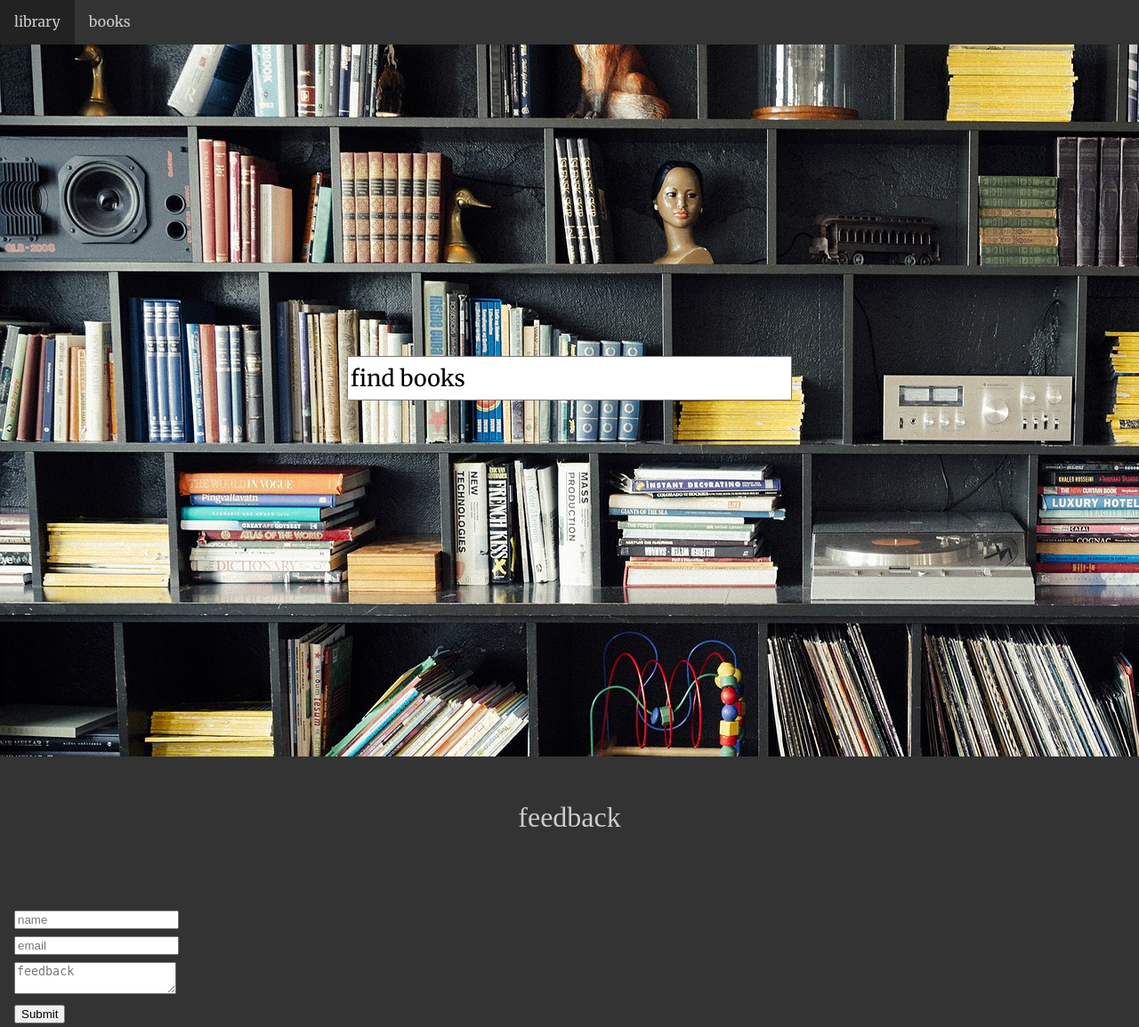
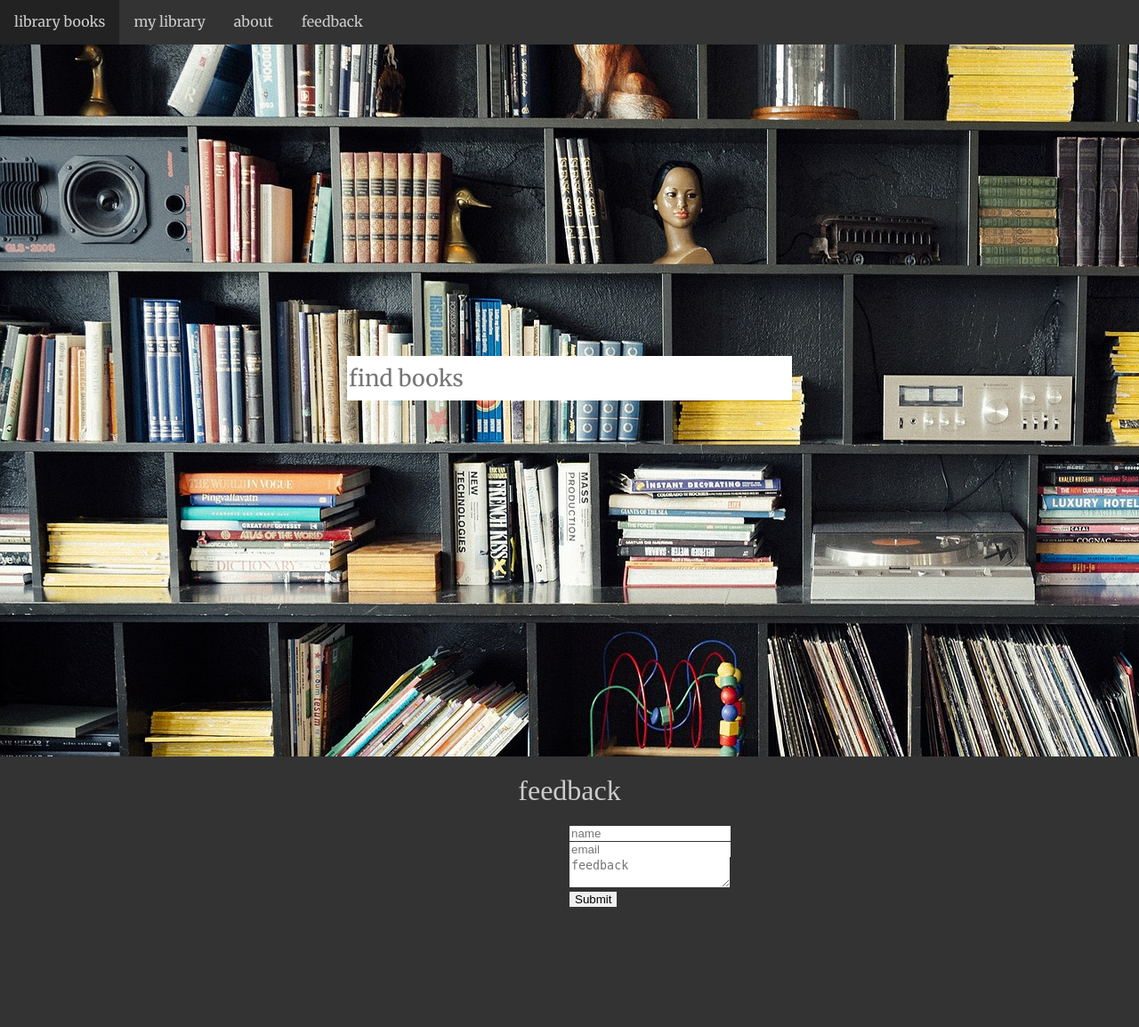
Before and after one commit to BrookJacob/CS396Project, a PHP site: page / in a window 1280 px wide. Shown: the whole page at 89% size. After the commit the page ends 1019 px from the top, so only its background shows below. Run offline with PHP 8.4, Linux system fonts and the light colour scheme.

Commit message:
Changed tabs

```diff
--- a/css/main.css
+++ b/css/main.css
@@ -9,7 +9,8 @@ body {
 }
 .splash {
   background-color: rgb(0, 105, 137);
-  background-image: url("../images/bookshelf.jpg")
+  background-image: url("../images/bookshelf.jpg");
+  background-attachment: fixed;
 }
 .menu-bar {
   position: fixed;
@@ -18,23 +19,28 @@ body {
   padding: 0px;
   z-index: 1000;
 }
+input:focus {
+  outline: none;
+}
+.searchdiv {
+	width: 100%;
+  margin-top:50vh;
+  margin-bottom:50vh;
+}
 .search-bar {
 	position:fixed;
-	top:14px;
+	top:17px;
 	right:20px;
-	font-family: "merriweather"
+  font-family: "merriweather";
+  border: none;
 }
 .main-search-bar {
 	margin:auto;
 	height:50px;
 	width:500px;
 	font-family: "merriweather";
-	font-size:1.25em;
-}
-.searchdiv {
-	width: 100%;
-  margin-top:50vh;
-  margin-bottom:50vh;
+  font-size:1.25em;
+  border: none;
 }
 .menu-buttons {
   list-style-type: none;
@@ -108,15 +114,17 @@ body {
   background-color: #333333;
 }
 .feedback-form-container p {
-  padding: 50px 0px;
   text-align: center;
   font-size: 2em;
+  margin: 20px;
+  padding-top: 20px;
 }
 .feedback-form {
-  margin: 10px 0px 0px 12px;
+  margin-left: 50vw;
+  margin-right: 50vw;
 }
 .feedback-input {
-  margin: 4px;
+  border: none;
 }
 .slideshow-container {
   max-width: 1000px;
--- a/index.html
+++ b/index.html
@@ -8,16 +8,18 @@
     <body class="splash">
         <div class="menu-bar">
             <ul class="menu-buttons">
-                <li class="menu-button"><a class="menu-button-link" href="index.html">library</a></li>
-				<li class="menu-button"><a class="menu-button-link" href="library.html">books</a></li>
+                <li class="menu-button"><a class="menu-button-link" href="index.html">library books</a></li>
+                <li class="menu-button"><a class="menu-button-link" href="library.html">my library</a></li>
+                <li class="menu-button"><a class="menu-button-link" href="library.html">about</a></li>
+                <li class="menu-button"><a class="menu-button-link" href="#feedback">feedback</a></li>
             </ul>
         </div>
         <div class="searchdiv">
             <form class="main-search-bar">
-                <input class="main-search-bar" type="text" name="main-search-bar" value="find books">
+                <input class="main-search-bar" type="text" name="main-search-bar" placeholder="find books">
             </form>
         </div>
-        <div class="feedback-form-container">
+        <div class="feedback-form-container" id="feedback">
             <p>feedback</p>
 			<form class="feedback-form" action="test.php" method="post">
 				<input class="feedback-input" type="text" name="first" placeholder="name"><br>
```
Also changed, not shown: library.html (+6 -4 lines).
